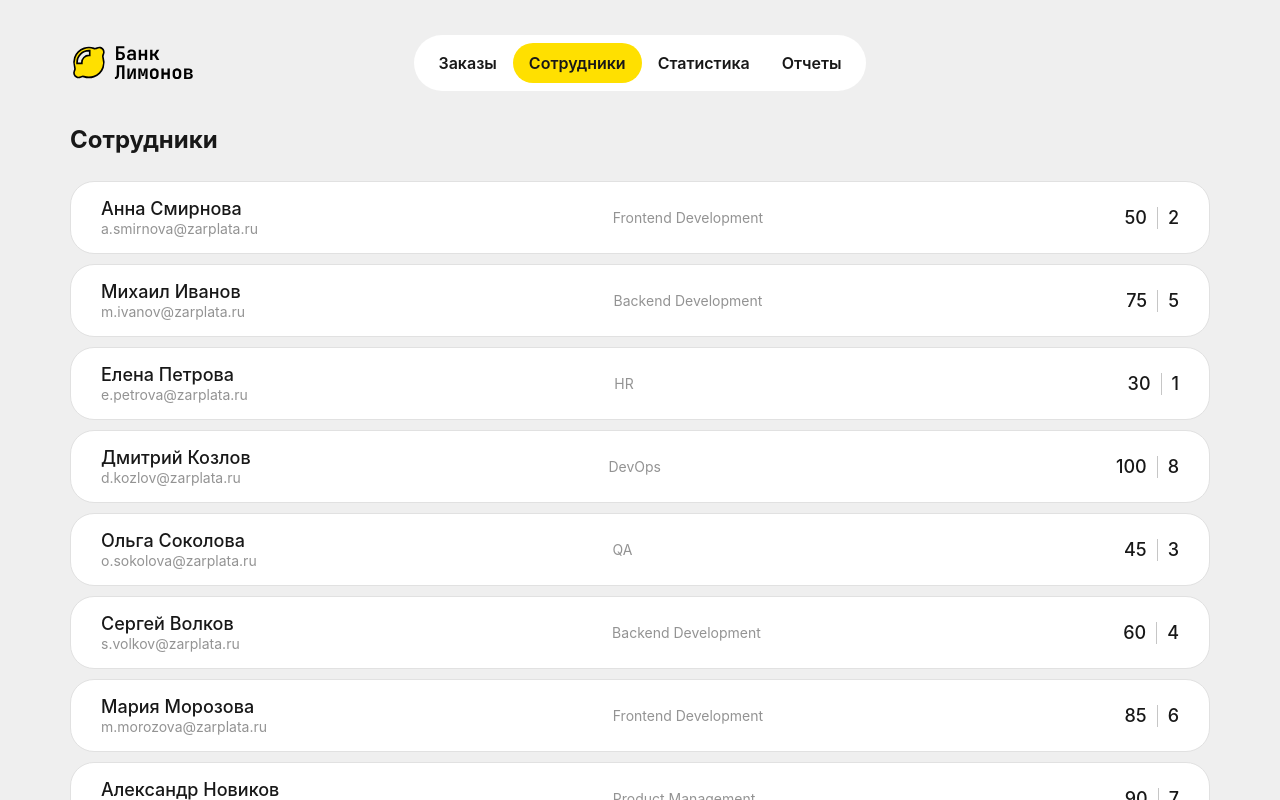
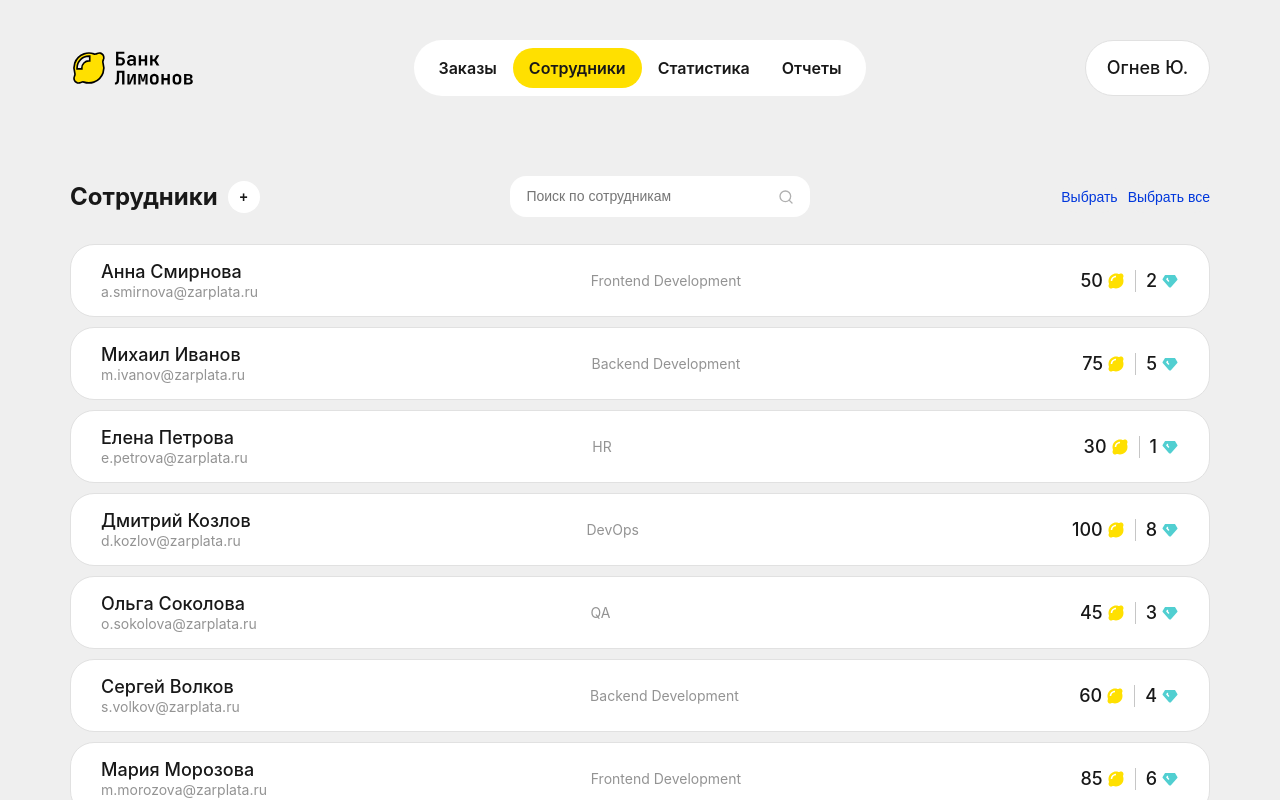
Before and after one commit to Alpengotter/bank-of-lemons, a Vue app: page /employers in a window 1280 px wide. Shown: the top 800 px of the page. Built offline with nearby package versions, Linux system fonts and the light colour scheme; the HTML template or start-up script is replaced by a standard one.

Commit message:
Добавил кнопки для взаимодействия со списком пользователей

```diff
--- a/package.json
+++ b/package.json
@@ -43,6 +43,7 @@
     "npm-run-all2": "^7.0.1",
     "oxlint": "^0.11.0",
     "prettier": "^3.3.3",
+    "sass-embedded": "^1.82.0",
     "start-server-and-test": "^2.0.8",
     "typescript": "~5.6.3",
     "vite": "^5.4.10",
--- a/src/App.vue
+++ b/src/App.vue
@@ -5,14 +5,14 @@ import Menu from './components/Menu.vue';
 
 <template>
   <header class="header">
-    <img alt="Vue logo" class="header__logo" src="@/assets/logo.svg" width="125" height="125" />
+    <img alt="Vue logo" class="header__logo" src="@/assets/logo.svg" width="125" height="56" />
 
     <div class="header__menu">
       <Menu />
     </div>
 
     <div class="header__profile">
-
+      Огнев Ю.
     </div>
   </header>
 
@@ -25,6 +25,9 @@ header {
   max-height: 100vh;
   display: flex;
   justify-content: space-between;
+
+  margin-bottom: 80px;
+  margin-top: 40px;
 }
 
 .header__logo {
@@ -32,8 +35,23 @@ header {
 }
 
 .header__profile {
+  display: flex;
+  align-items: center;
+  justify-content: center;
   width: 125px;
-  height: 125px;
+  height: 56px;
+
+  border-radius: 999px;
+  border: 1px solid var(--color-border);
+
+  background-color: var(--vt-c-white);
+
+  font-style: normal;
+  font-weight: 500;
+  font-size: 18px;
+  line-height: 22px;
+
+  color: var(--color-text);
 }
 
 nav {
--- a/src/assets/base.css
+++ b/src/assets/base.css
@@ -7,6 +7,7 @@
 
   --vt-c-primary: #ffe000;
   --vt-c-danger: #c51010;
+  --vt-c-blue: #0037dc;
 
   --vt-c-divider-light-1: rgba(60, 60, 60, 0.29);
   --vt-c-divider-light-2: rgba(60, 60, 60, 0.12);
@@ -28,6 +29,7 @@
   --color-placeholder: var(--vt-c-text-light-1);
   --color-text: var(--vt-c-black);
   --color-secondary-text: #939393;
+  --color-link-text: var(--vt-c-blue);
 }
 
 *,
--- /dev/null
+++ b/src/components/Button.vue
@@ -0,0 +1,58 @@
+<template>
+  <button class="ui-button" :class="[props.appearance]" v-bind="$attrs" type="button">
+    <slot></slot>
+  </button>
+</template>
+
+<script setup lang="ts">
+interface UiButton {
+  appearance?: 'primary' | 'secondary' | 'link';
+}
+
+const props = withDefaults(defineProps<UiButton>(), {
+  appearance: undefined,
+});
+
+defineOptions({
+  inheritAttrs: false,
+});
+</script>
+
+<style scoped>
+.ui-button {
+  cursor: pointer;
+}
+
+.primary {
+  background-color: var(--vt-c-primary);
+  color: var(--color-text);
+  border: none;
+  font-size: 14px;
+  font-weight: 600;
+  padding: 8px 0;
+  border-radius: 16px;
+}
+
+.secondary {
+  background-color: var(--vt-c-white);
+  color: var(--color--secondary-text);
+  border: none;
+  font-size: 14px;
+  font-weight: 600;
+  padding: 8px 0;
+  border-radius: 16px;
+
+  display: flex;
+  align-items: center;
+  justify-content: center;
+}
+
+.link {
+  color: var(--color-link-text);
+  border: none;
+  font-size: 14px;
+  font-weight: 400;
+  padding: 8px 0;
+  border-radius: 16px;
+}
+</style>
--- a/src/components/EmployerCard.vue
+++ b/src/components/EmployerCard.vue
@@ -12,14 +12,24 @@
     <div class="wallet">
       <div class="wallet-lemons">
         <p class="wallet-text">{{ user.lemons }}</p>
-        <!-- <IconLemon /> -->
+        <svg width="18" height="18" viewBox="0 0 18 18" fill="none" xmlns="http://www.w3.org/2000/svg">
+          <path
+            d="M16.0876 6.55505C16.0221 6.33916 16.0009 6.11226 16.0254 5.88799C16.0499 5.66372 16.1195 5.44672 16.2301 5.25005C16.5143 4.67526 16.5783 4.01631 16.4101 3.39755C16.2863 2.95981 16.0524 2.56108 15.7307 2.23941C15.409 1.91773 15.0103 1.68384 14.5726 1.56005C13.9596 1.40858 13.3125 1.48314 12.7501 1.77005C12.5574 1.87655 12.3456 1.94396 12.1268 1.96842C11.908 1.99287 11.6865 1.97389 11.4751 1.91255C9.88789 1.36855 8.16475 1.36855 6.57757 1.91255C5.49405 2.27247 4.50846 2.87815 3.69788 3.68222C2.88731 4.48629 2.27371 5.46696 1.90507 6.54755C1.36107 8.13473 1.36107 9.85787 1.90507 11.4451C1.97169 11.6604 1.99407 11.8871 1.97087 12.1113C1.94767 12.3356 1.87937 12.5529 1.77007 12.7501C1.48582 13.3248 1.42179 13.9838 1.59007 14.6026C1.71386 15.0403 1.94775 15.439 2.26942 15.7607C2.5911 16.0824 2.98982 16.3163 3.42757 16.4401C4.04056 16.5915 4.6876 16.517 5.25007 16.2301C5.44275 16.1236 5.65457 16.0561 5.87336 16.0317C6.09216 16.0072 6.31363 16.0262 6.52507 16.0876C7.32033 16.3659 8.15753 16.5054 9.00007 16.5001C9.83407 16.4983 10.6623 16.3616 11.4526 16.0951C12.5313 15.7304 13.5115 15.1219 14.3167 14.3167C15.1219 13.5114 15.7305 12.5313 16.0951 11.4526C16.6366 9.86454 16.634 8.1414 16.0876 6.55505ZM9.00007 5.25005C8.00551 5.25005 7.05168 5.64514 6.34842 6.3484C5.64516 7.05166 5.25007 8.00549 5.25007 9.00005H3.75007C3.75007 7.60767 4.30319 6.27231 5.28776 5.28774C6.27233 4.30318 7.60768 3.75005 9.00007 3.75005V5.25005Z"
+            fill="#FFE000" />
+        </svg>
+
       </div>
 
       <div class="divider" />
 
       <div class="wallet-diamonds">
         <p class="wallet-text">{{ user.diamonds }}</p>
-        <!-- <IconDiamond /> -->
+        <svg width="18" height="18" viewBox="0 0 18 18" fill="none" xmlns="http://www.w3.org/2000/svg">
+          <path
+            d="M13.5 3C13.6129 3 13.7244 3.0255 13.826 3.07459C13.9277 3.12367 14.017 3.19509 14.0872 3.2835L14.1427 3.3645L16.3927 7.1145C16.4664 7.23747 16.5033 7.37897 16.4991 7.52226C16.4948 7.66555 16.4496 7.80462 16.3687 7.923L16.3087 8.00025L9.91124 15.15C9.79245 15.2712 9.65066 15.3675 9.49418 15.4331C9.3377 15.4988 9.16969 15.5326 8.99999 15.5325C8.69999 15.5325 8.41124 15.4275 8.16749 15.2197L8.06624 15.1252L1.69124 8.00025C1.59533 7.89324 1.53218 7.76092 1.50931 7.61905C1.48645 7.47718 1.50481 7.33173 1.56224 7.2L1.60724 7.11375L3.86699 3.34725L3.91499 3.27975C3.9494 3.23712 3.98838 3.19839 4.03124 3.16425L4.09799 3.11625L4.16399 3.07875L4.20149 3.0615L4.24649 3.04275L4.32824 3.01875L4.41224 3.00375L4.49999 3H13.5ZM6.83549 5.95725C6.66499 5.85515 6.46093 5.82489 6.26813 5.87312C6.07534 5.92136 5.90957 6.04414 5.80724 6.2145L5.35724 6.9645L5.31224 7.0515C5.25483 7.18386 5.23683 7.32997 5.26037 7.47231C5.28392 7.61465 5.34802 7.74717 5.44499 7.854L6.94499 9.504L7.01249 9.57C7.15132 9.6888 7.32874 9.75283 7.51145 9.75007C7.69415 9.74731 7.86956 9.67794 8.00474 9.555L8.06999 9.4875C8.18879 9.34867 8.25282 9.17124 8.25006 8.98854C8.24729 8.80584 8.17793 8.63043 8.05499 8.49525L6.92924 7.25775L7.09274 6.9855L7.13399 6.90825C7.20935 6.74069 7.22059 6.55129 7.16557 6.37599C7.11055 6.20069 6.99309 6.05169 6.83549 5.95725Z"
+            fill="#51CFD1" />
+        </svg>
+
       </div>
     </div>
   </div>
@@ -76,6 +86,7 @@ defineProps<{
 .wallet-diamonds {
   display: flex;
   align-items: center;
+  gap: 4px;
 }
 
 .wallet-text {
--- /dev/null
+++ b/src/components/Search.vue
@@ -0,0 +1,127 @@
+<template>
+  <div class="input-container">
+    <div class="input-wrapper">
+      <span class="search-icon">
+        <svg xmlns="http://www.w3.org/2000/svg" width="16" height="16" viewBox="0 0 24 24" fill="none"
+          stroke="currentColor" stroke-width="2" stroke-linecap="round" stroke-linejoin="round">
+          <circle cx="11" cy="11" r="8"></circle>
+          <line x1="21" y1="21" x2="16.65" y2="16.65"></line>
+        </svg>
+      </span>
+      <input :type="type" :value="modelValue"
+        @input="$emit('update:modelValue', ($event.target as HTMLInputElement).value)" class="ui-input"
+        :placeholder="placeholder" :disabled="disabled" />
+      <label class="input-label">{{ label }}</label>
+    </div>
+  </div>
+</template>
+
+<script lang="ts">
+import { defineComponent } from 'vue'
+
+export default defineComponent({
+  name: 'CustomInput',
+  props: {
+    modelValue: {
+      type: [String, Number],
+      default: ''
+    },
+    label: {
+      type: String,
+      default: ''
+    },
+    placeholder: {
+      type: String,
+      default: ''
+    },
+    type: {
+      type: String,
+      default: 'text'
+    },
+    disabled: {
+      type: Boolean,
+      default: false
+    }
+  },
+  emits: ['update:modelValue']
+})
+</script>
+
+<style lang="scss" scoped>
+.input-container {
+  position: relative;
+  width: 100%;
+  min-width: 300px;
+}
+
+.input-wrapper {
+  position: relative;
+  display: flex;
+  align-items: center;
+}
+
+.ui-input {
+  width: 100%;
+  padding: 12px 16px;
+  border: none;
+  border-radius: 16px;
+  background-color: var(--vt-c-white);
+
+  font-style: normal;
+  font-weight: 400;
+  font-size: 14px;
+  line-height: 17px;
+
+  color: var(--color-text);
+
+  &:focus {
+    outline: none;
+    border-color: none;
+    box-shadow: none;
+  }
+
+  &:disabled {
+    background-color: #f5f5f5;
+    cursor: not-allowed;
+  }
+}
+
+.input-label {
+  position: absolute;
+  left: 15px;
+  top: -10px;
+  background: white;
+  padding: 0 5px;
+  font-size: 14px;
+  color: var(--color-text);
+  transition: all 0.3s ease;
+}
+
+.ui-input:focus+.input-label {
+  color: #4a90e2;
+}
+
+.error {
+  .ui-input {
+    border-color: #ff4d4f;
+
+    &:focus {
+      box-shadow: 0 0 0 3px rgba(255, 77, 79, 0.1);
+    }
+  }
+
+  .input-label {
+    color: #ff4d4f;
+  }
+}
+
+.search-icon {
+  position: absolute;
+  right: 16px;
+  color: var(--vt-c-text-light-1);
+  display: flex;
+  align-items: center;
+  pointer-events: none;
+  z-index: 1;
+}
+</style>
--- a/src/views/EmployersView.vue
+++ b/src/views/EmployersView.vue
@@ -1,6 +1,21 @@
 <template>
   <div class="employers-view">
-    <h1 class="title">Сотрудники</h1>
+    <div class="header">
+      <div class="title-container">
+        <h1 class="title">Сотрудники</h1>
+        <!-- add employer button -->
+        <Button appearance="secondary" class="employer-add">+</Button>
+      </div>
+      <div>
+        <!-- search field -->
+        <Search placeholder="Поиск по сотрудникам" />
+      </div>
+      <div class="actions">
+        <!-- action buttons -->
+        <Button appearance="link">Выбрать</Button>
+        <Button appearance="link">Выбрать все</Button>
+      </div>
+    </div>
     <div class="employers-list">
       <EmployerCard v-for="user in userStore.users" :key="user.id" :user="user" />
     </div>
@@ -8,15 +23,13 @@
 </template>
 
 <script setup lang="ts">
-import { onMounted, ref } from 'vue';
+import { onMounted } from 'vue';
 import EmployerCard from '../components/EmployerCard.vue';
-import { type User } from '../types/user';
-import { MOCK_USERS } from '@/mockups/users';
 import { useUserStore } from '@/stores/userStores';
+import Button from '@/components/Button.vue';
+import Search from '@/components/Search.vue';
 
 const userStore = useUserStore()
-
-const users = ref<User[]>([])
 
 onMounted(async () => {
   await userStore.fetchUsers()
@@ -24,14 +37,38 @@ onMounted(async () => {
 </script>
 
 <style scoped>
+.header {
+  display: flex;
+  justify-content: space-between;
+  flex-direction: row;
+  align-items: center;
+  margin-bottom: 27px;
+}
+
 .title {
   font-style: normal;
   font-weight: 700;
   font-size: 24px;
   line-height: 29px;
 
-  margin-bottom: 27px;
-
   color: var(--color-text);
 }
+
+.title-container {
+  display: flex;
+  flex-direction: row;
+  gap: 10px;
+  align-items: center
+}
+
+.actions {
+  display: flex;
+  flex-direction: row;
+  gap: 10px;
+}
+
+.employer-add {
+  width: 32px;
+  height: 32px;
+}
 </style>
```
Also changed, not shown: 1 other file (tests, documents, lock files or other folders).
